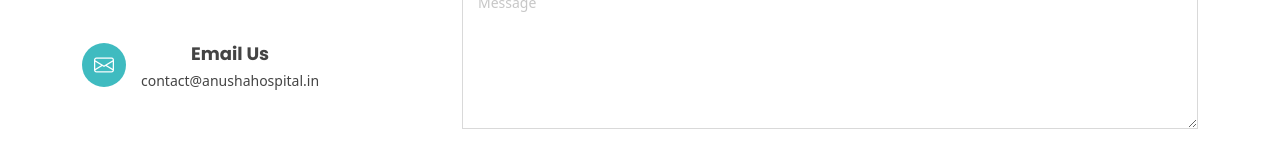
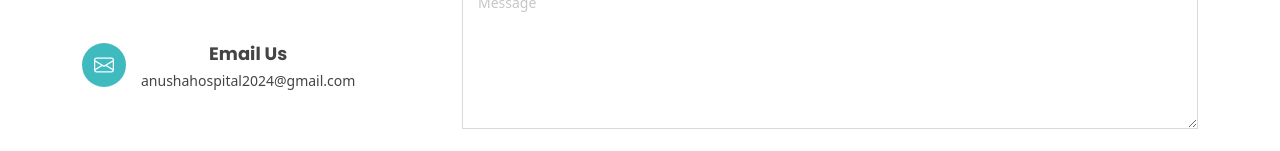
Before and after one commit to kalkikotha/Anusha-Hospital, a React (Create React App) app: page / in a window 1280 px wide. Shown: the part 5340-5491 px from the top of the page. Built offline with nearby package versions, Linux system fonts and the light colour scheme.

Commit message:
Update Contact.js

```diff
--- a/src/components/Contact.js
+++ b/src/components/Contact.js
@@ -47,7 +47,7 @@ const Contact = () => {
                             <i className="bi bi-envelope flex-shrink-0"></i>
                             <div>
                                 <h3>Email Us</h3>
-                                <p>contact@anushahospital.in</p>
+                                <p>anushahospital2024@gmail.com</p>
                             </div>
                         </div>
 
```
